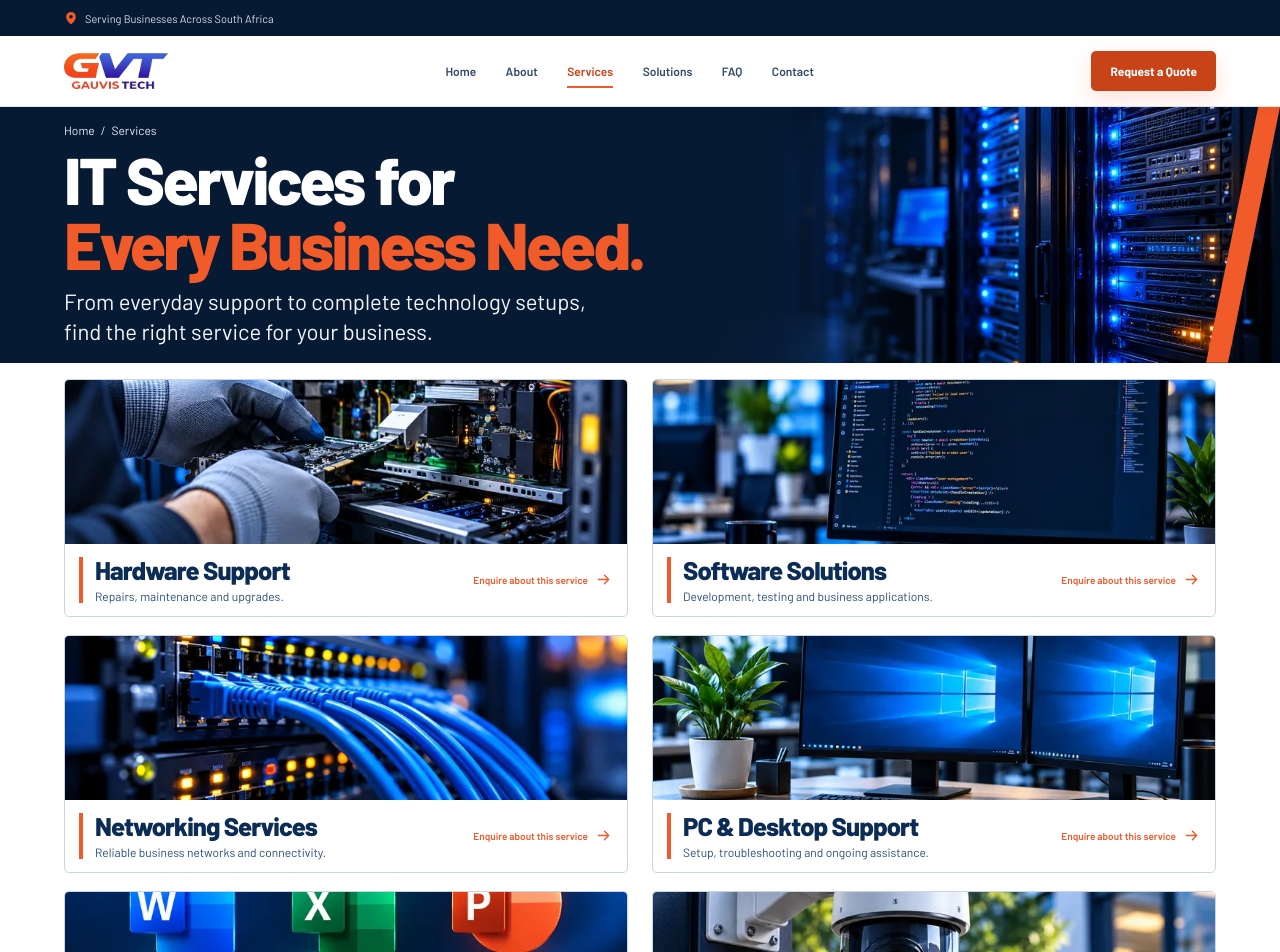
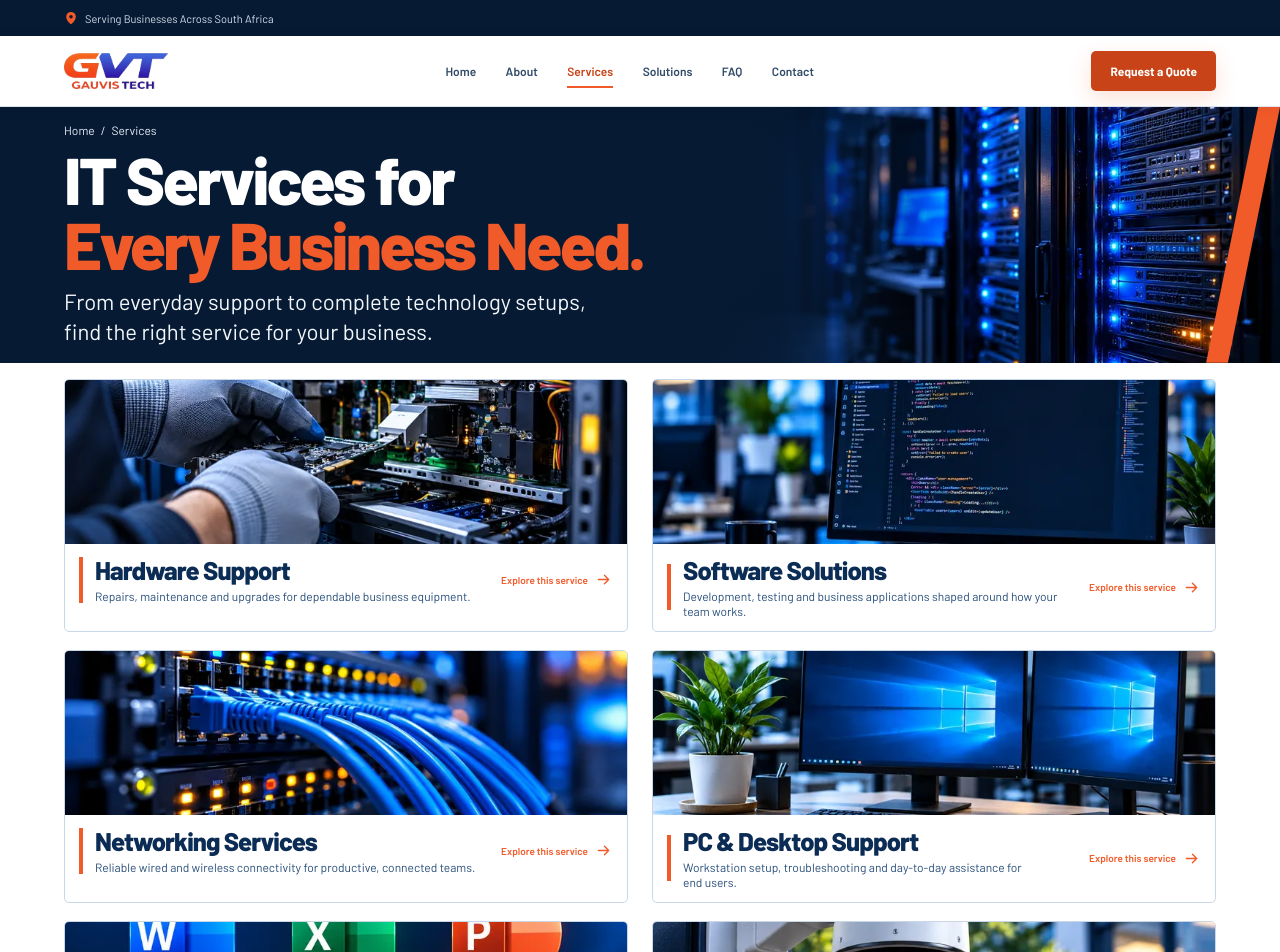
Before and after one commit to ilikeyellowGZ/dell-website-recreation, a React (Vite) app: page /services in a window 1280 px wide. Shown: the top 952 px of the page. Built offline with nearby package versions, Linux system fonts and the light colour scheme.

Commit message:
fix: route service cards to matching details

```diff
--- a/src/pages/Home.tsx
+++ b/src/pages/Home.tsx
@@ -6,6 +6,7 @@ import { assets } from '../assets'
 import { ButtonLink } from '../components/ButtonLink'
 import { ResponsiveImage } from '../components/ResponsiveImage'
 import { brandLogos, pageImages } from '../imageAssets'
+import { serviceCatalogue, serviceHref } from '../services/serviceCatalogue'
 import '../styles/home.css'
 
 const categories = [
@@ -15,17 +16,6 @@ const categories = [
   ['IT Support', assets.iconSupport],
   ['Security', assets.iconSecurity],
   ['Web Development', assets.iconWeb],
-] as const
-
-const services = [
-  ['Hardware OEM', pageImages.services.cards[0], 'A technician repairing computer hardware'],
-  ['Software Solutions', pageImages.services.cards[1], 'Software code displayed on a workstation'],
-  ['Network Services', pageImages.services.cards[2], 'Network switches with connected blue cables'],
-  ['PC & End User Support', pageImages.services.cards[3], 'Desktop computer workstations'],
-  ['Microsoft 365 Support', pageImages.services.cards[4], 'Microsoft 365 application icons'],
-  ['CCTV & Security', pageImages.services.cards[5], 'CCTV security camera'],
-  ['Printer Services', pageImages.services.cards[6], 'Office printer'],
-  ['Website Development', pageImages.services.cards[7], 'Business website displayed on a laptop'],
 ] as const
 
 const process = [
@@ -135,12 +125,12 @@ export function Home() {
             <a className="home-services__all" href="/services">View All Services <span aria-hidden="true">→</span></a>
           </m.div>
           <div className="services-grid">
-            {services.map(([title, image, alt], index) => (
+            {serviceCatalogue.map((service, index) => (
               <m.a
                 className="service-card"
-                href="/services"
+                href={serviceHref(service.slug)}
                 initial={shouldReduceMotion ? undefined : { opacity: 0, y: 16 }}
-                key={title}
+                key={service.slug}
                 transition={
                   shouldReduceMotion
                     ? undefined
@@ -150,10 +140,10 @@ export function Home() {
                 whileInView={shouldReduceMotion ? undefined : { opacity: 1, y: 0 }}
               >
                 <div className="service-card__image">
-                  <ResponsiveImage image={image} alt={alt} sizes="(max-width: 35rem) 100vw, (max-width: 64rem) 50vw, 25vw" />
+                  <ResponsiveImage image={pageImages.services.cards[service.imageIndex]} alt={service.alt} sizes="(max-width: 35rem) 100vw, (max-width: 64rem) 50vw, 25vw" />
                 </div>
                 <div className="service-card__body">
-                  <h3>{title}</h3>
+                  <h3>{service.homeTitle}</h3>
                   <span aria-hidden="true">→</span>
                 </div>
               </m.a>
--- a/src/pages/Services.tsx
+++ b/src/pages/Services.tsx
@@ -2,68 +2,24 @@ import { ArrowRight } from '@phosphor-icons/react'
 import { Link } from 'react-router-dom'
 import { ButtonLink } from '../components/ButtonLink'
 import { ResponsiveImage } from '../components/ResponsiveImage'
-import { pageImages, type ResponsiveImageAsset } from '../imageAssets'
+import { pageImages } from '../imageAssets'
+import { serviceCatalogue, serviceHref, type ServiceRecord } from '../services/serviceCatalogue'
 import '../styles/services.css'
 
-const services = [
-  {
-    title: 'Hardware Support',
-    description: 'Repairs, maintenance and upgrades.',
-    alt: 'A technician repairing computer hardware inside a server rack',
-  },
-  {
-    title: 'Software Solutions',
-    description: 'Development, testing and business applications.',
-    alt: 'Code displayed on a development workstation',
-  },
-  {
-    title: 'Networking Services',
-    description: 'Reliable business networks and connectivity.',
-    alt: 'Network rack with connected blue cables',
-  },
-  {
-    title: 'PC & Desktop Support',
-    description: 'Setup, troubleshooting and ongoing assistance.',
-    alt: 'Desktop computers in an office workstation setup',
-  },
-  {
-    title: 'Microsoft 365 Support',
-    description: 'Accounts, email and productivity tools.',
-    alt: 'Microsoft 365 productivity application icons',
-  },
-  {
-    title: 'CCTV & Security',
-    description: 'Camera installation and security system setup.',
-    alt: 'CCTV security camera mounted indoors',
-  },
-  {
-    title: 'Printer Services',
-    description: 'Installation, troubleshooting and repairs.',
-    alt: 'Office printer in a business workspace',
-  },
-  {
-    title: 'Website Development',
-    description: 'Responsive websites for your business.',
-    alt: 'Monitor displaying a Gauvis Tech business website',
-  },
-] as const
-
-type ServiceCatalogueCardProps = (typeof services)[number] & { image: ResponsiveImageAsset }
-
-function ServiceCatalogueCard({ title, description, image, alt }: ServiceCatalogueCardProps) {
+function ServiceCatalogueCard({ service }: { service: ServiceRecord }) {
   return (
     <article className="service-catalogue-card">
       <div className="service-catalogue-card__image">
-        <ResponsiveImage alt={alt} image={image} sizes="(max-width: 48rem) 100vw, (max-width: 100rem) 50vw, 33vw" />
+        <ResponsiveImage alt={service.alt} image={pageImages.services.cards[service.imageIndex]} sizes="(max-width: 48rem) 100vw, (max-width: 100rem) 50vw, 33vw" />
       </div>
       <div className="service-catalogue-card__body">
         <span className="service-catalogue-card__accent" aria-hidden="true" />
         <div className="service-catalogue-card__copy">
-          <h2>{title}</h2>
-          <p>{description}</p>
+          <h2>{service.title}</h2>
+          <p>{service.summary}</p>
         </div>
-        <Link className="service-catalogue-card__link" to="/contact#request-quote" aria-label={`Enquire about ${title}`}>
-          <span>Enquire about this service</span>
+        <Link className="service-catalogue-card__link" to={serviceHref(service.slug)} aria-label={`Learn more about ${service.title}`}>
+          <span>Explore this service</span>
           <ArrowRight aria-hidden="true" size={15} weight="bold" />
         </Link>
       </div>
@@ -101,8 +57,8 @@ export function Services() {
 
       <section className="service-catalogue" aria-label="IT service catalogue">
         <div className="site-shell service-catalogue__grid">
-          {services.map((service, index) => (
-            <ServiceCatalogueCard image={pageImages.services.cards[index]} key={service.title} {...service} />
+          {serviceCatalogue.map((service) => (
+            <ServiceCatalogueCard key={service.slug} service={service} />
           ))}
         </div>
       </section>
```
Also changed, not shown: 1 other file (tests, documents, lock files or other folders).
